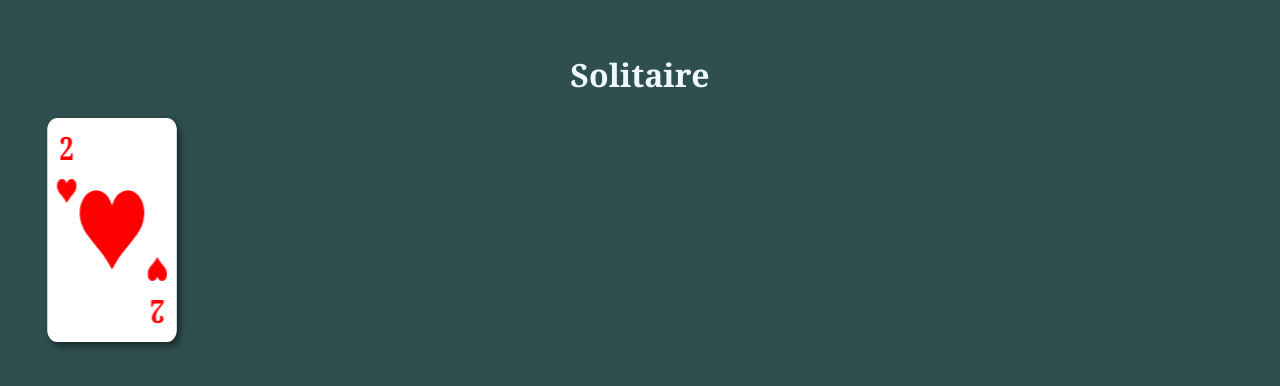
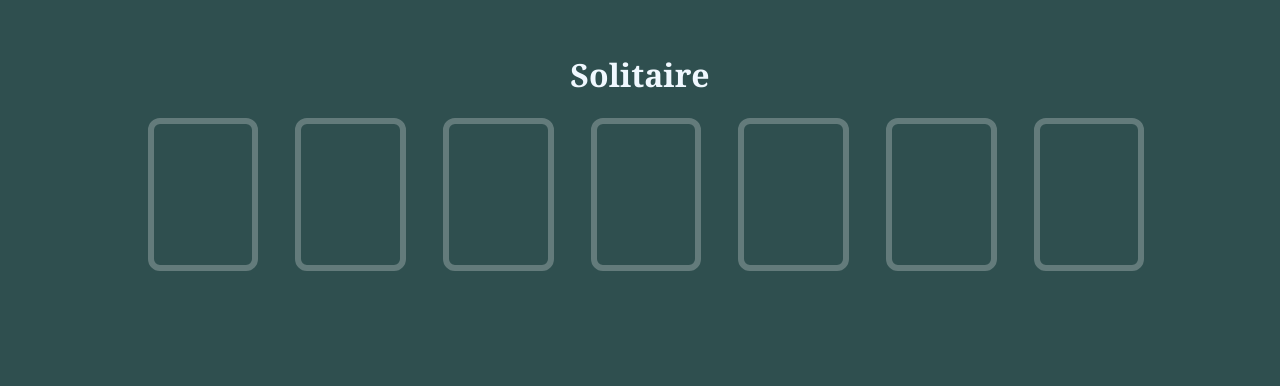
Before and after one commit to RatLabStudio/JavaScript, a plain HTML site: page solitaire/index.html in a window 1280 px wide. Drawn offline with Linux system fonts and the light colour scheme.

Commit message:
Solitaire updates

```diff
--- a/solitaire/index.html
+++ b/solitaire/index.html
@@ -7,6 +7,11 @@
     <title>Solitaire | Rat Lab Studio</title>
     <link rel="icon" href="http://ratlabstudio.com/wp-content/uploads/2023/07/favicon.png">
     <style>
+        :root {
+            --cardWidth: 13.5%;
+            --cardHeight: 18.9%;
+        }
+
         html,
         body {
             background-color: darkslategray;
@@ -25,9 +30,9 @@
             position: absolute;
             background-color: white;
             color: black;
-            width: 20vh;
-            height: 28vh;
-            border: none;
+            width: var(--cardWidth);
+            height: var(--cardHeight);
+            border: solid 0.8vh rgb(204, 204, 204);
             border-radius: 1.5vh;
             box-shadow: 0.5vh 0.5vh 1vh rgba(0, 0, 0, 0.5);
             cursor: pointer;
@@ -50,7 +55,7 @@
         }
 
         .cardCorner img {
-            width: 3vh;
+            width: 2vh;
         }
 
         .cardCenter {
@@ -58,7 +63,7 @@
             top: 50%;
             left: 50%;
             transform: translate(-50%, -50%);
-            width: 50%;
+            width: 40%;
             margin: 0;
         }
 
@@ -164,6 +169,15 @@
         .unflippedBack {
             animation: unflipBack 0.5s linear forwards;
         }
+
+        .blankCardSpace {
+            width: var(--cardWidth);
+            height: var(--cardHeight);
+            border: solid 0.8vh rgba(255, 255, 255, 0.25);
+            border-radius: 1.5vh;
+            position: absolute;
+            z-index: -1;
+        }
     </style>
 </head>
 
--- a/solitaire/script.js
+++ b/solitaire/script.js
@@ -33,7 +33,7 @@ function updateCards() {
             let card = e.target
             // This code ensures that you grab the card, not its contents:
             if (!card.id.includes("card")) {
-                for (let j = 0; j < 5; j++) {
+                for (let j = 0; j < 10; j++) {
                     card = card.parentElement;
                     if (card.id.includes("card"))
                         break;
@@ -81,15 +81,15 @@ class card {
         let card = `
         <div id="card${currentCardIndex}" class="card" style="color: ${suit.color};">
             <img id="back${currentCardIndex}" class="back" src="assets/media/back.png"; style="opacity: 0;">
-            <div id="cardContent${currentCardIndex}">
+            <div id="content${currentCardIndex}">
                 <div class="cardCorner" style="left: 1.5vh; top: 1vh;">
                     <p>${value}</p>
-                    <img src="${icon}">
+                    <!--<img src="${icon}">-->
                 </div>
                 <img class="cardCenter" src="${icon}">
                 <div class="cardCorner" style="right: 1.5vh; bottom: 1vh; rotate: 180deg;">
                     <p>${value}</p>
-                    <img src="${icon}">
+                    <!--<img src="${icon}">-->
                 </div>
             </div>
         </div>
@@ -105,24 +105,42 @@ class card {
             this.element.classList.remove("flipped");
             this.element.classList.add("unflipped");
             document.getElementById(`back${this.element.id.replace("card", "")}`).classList.remove("flippedBack");
-            document.getElementById(`cardContent${this.element.id.replace("card", "")}`).classList.remove("unflippedBack");
+            document.getElementById(`content${this.element.id.replace("card", "")}`).classList.remove("unflippedBack");
             document.getElementById(`back${this.element.id.replace("card", "")}`).classList.add("unflippedBack");
-            document.getElementById(`cardContent${this.element.id.replace("card", "")}`).classList.add("flippedBack");
+            document.getElementById(`content${this.element.id.replace("card", "")}`).classList.add("flippedBack");
         }
         else { // Flip
             this.flipped = true;
             this.element.classList.remove("unflipped");
             this.element.classList.add("flipped");
             document.getElementById(`back${this.element.id.replace("card", "")}`).classList.remove("unflippedBack");
-            document.getElementById(`cardContent${this.element.id.replace("card", "")}`).classList.remove("flippedBack");
+            document.getElementById(`content${this.element.id.replace("card", "")}`).classList.remove("flippedBack");
             document.getElementById(`back${this.element.id.replace("card", "")}`).classList.add("flippedBack");
-            document.getElementById(`cardContent${this.element.id.replace("card", "")}`).classList.add("unflippedBack");
+            document.getElementById(`content${this.element.id.replace("card", "")}`).classList.add("unflippedBack");
         }
     }
 }
 
-let c = new card(2, suits.hearts);
+let stacks = [];
+class stack {
+    constructor() {
+        this.index = stacks.length;
+        this.cards = [];
+        this.bounds = {
+            left: cardWidth * 1.5 * (this.index + 1),
+            right: (cardWidth * 1.5 * (this.index + 1)) + cardWidth,
+        }
+        cardContainer.innerHTML += `<div class="blankCardSpace" style="left: ${cardWidth * 1.5 * (this.index + 1)}px;"></div>`;
+        stacks.push(this);
+    }
+}
 
-setInterval(function() {
-    c.flip();
-}, 1000);
+var root = document.querySelector(':root');
+let cardWidth = window.innerWidth / 13;
+let cardHeight = cardWidth * 1.42857143;
+root.style.setProperty('--cardWidth', cardWidth + "px");
+root.style.setProperty('--cardHeight', cardHeight + "px");
+
+for (let i = 0; i < 7; i++)
+    new stack();
+//let c = new card(2, suits.hearts);
```
